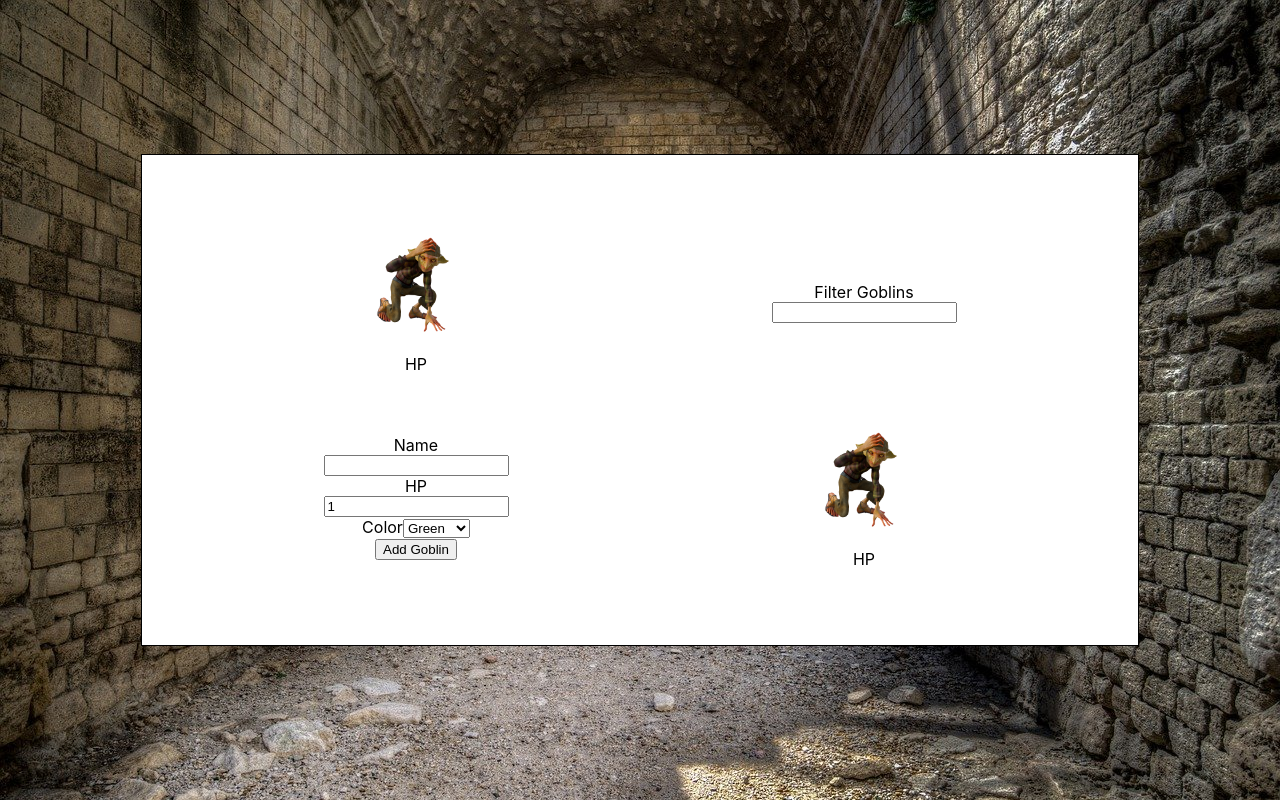
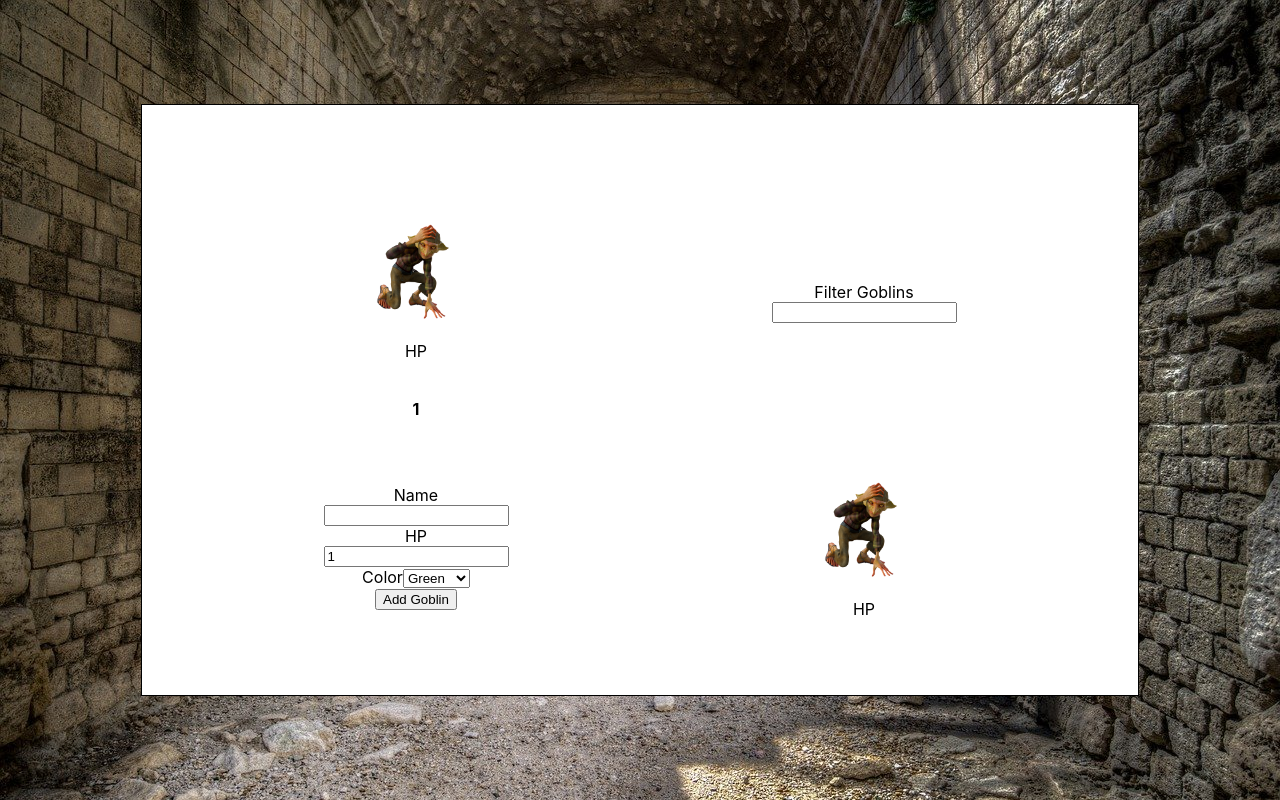
Before and after one commit to PeteSeeling/goblin-builder-react, a React (Create React App) app: page / in a window 1280 px wide. Built offline with nearby package versions, Linux system fonts and the light colour scheme.

Commit message:
input data displaying.

```diff
--- a/src/App.js
+++ b/src/App.js
@@ -66,6 +66,7 @@ function App() {
   return (
     <div className="App">
       <div className='current-goblin quarter'>
+        <h3>{goblinFormName}</h3>
         <Goblin goblin={{
 
           id: Math.ceil(Math.random() * 100),
@@ -76,7 +77,10 @@ function App() {
             use the goblin form state to make a goblin object and to display it.
             This will let the user see the current form state
           */
+
+
         }}/>
+        <h4>{goblinFormHP}</h4>
       </div>
       <div className='goblin-filter quarter'>
         Filter Goblins
```
